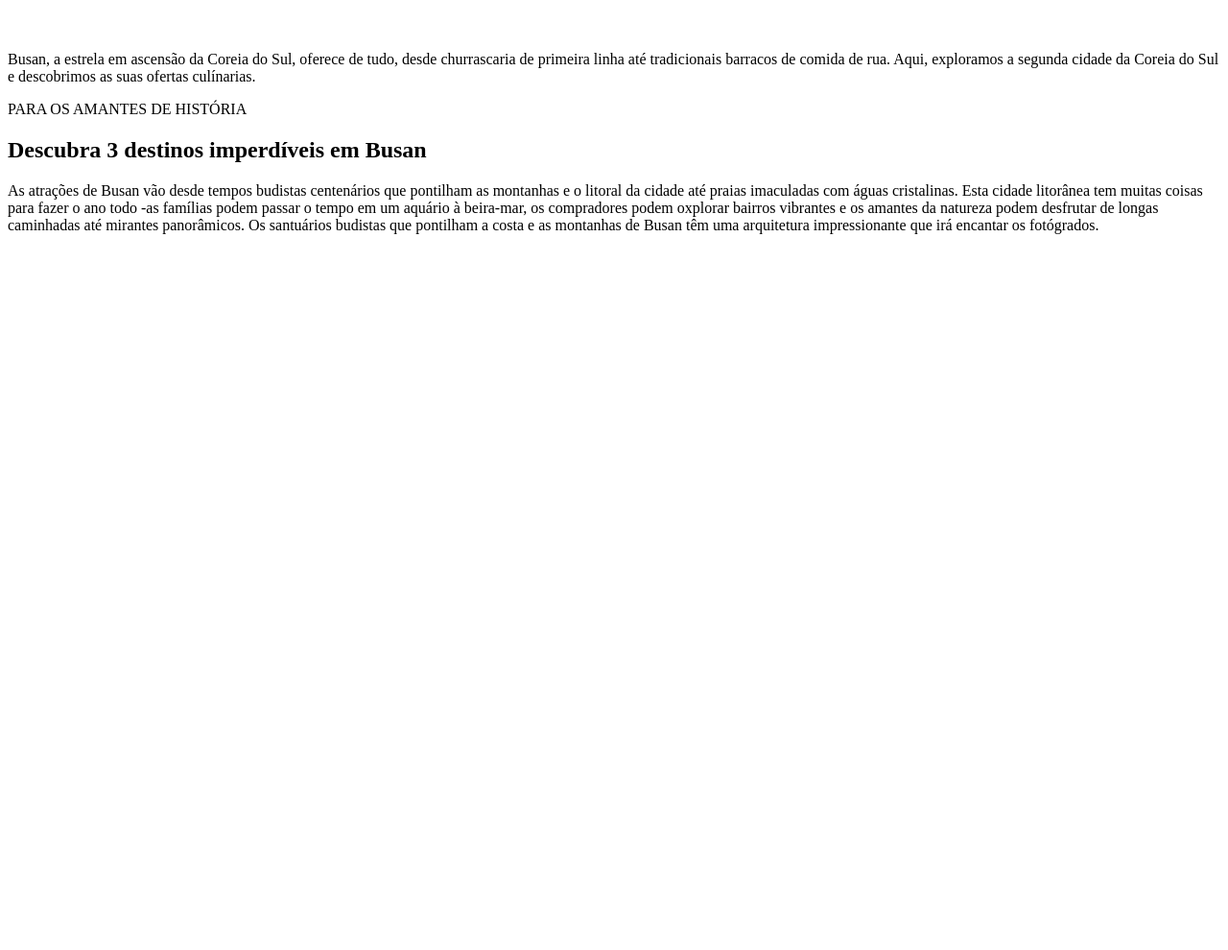
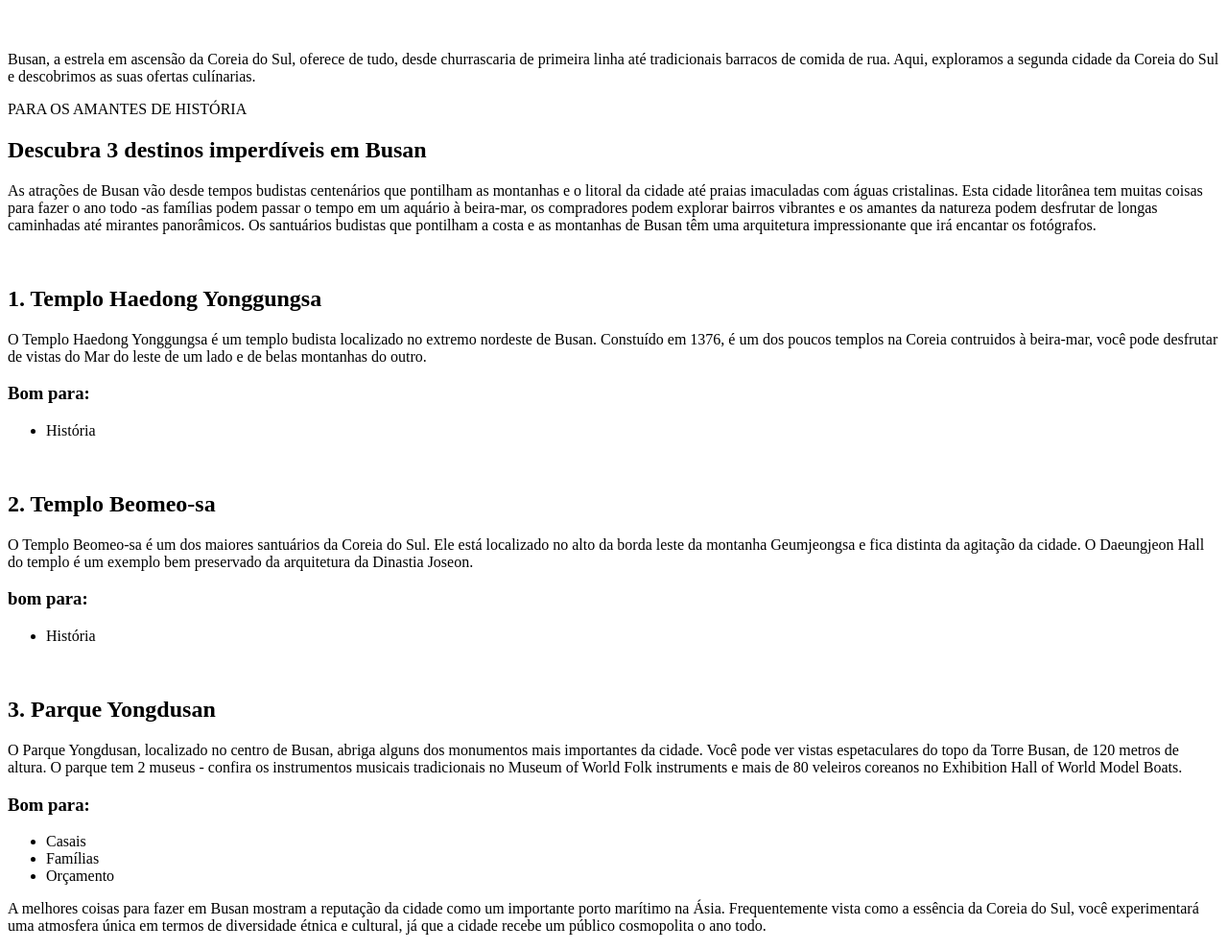
Before and after one commit to RhianGomes/Local-Tur-stico, a plain HTML site: page index.html in a window 1280 px wide. Shown: the part 95-1085 px from the top of the page at 96% size. Before the commit the page ends 800 px from the top, so only its background shows below. Drawn offline with Linux system fonts and the light colour scheme.

Commit message:
Adicionado novas seções ao HTML e aprimorado a estrutura e estilo

```diff
--- a/index.html
+++ b/index.html
@@ -9,16 +9,49 @@
     <main>
         <p>SUA PRÓXIMA VIAGEM:</p>
         <h1>Conheça Busan</h1>
-        <section id="primeiro">
+        <section class="destino">
             <img src="#" alt="">
             <p>Busan, a estrela em ascensão da Coreia do Sul, oferece de tudo, desde churrascaria de primeira linha até tradicionais barracos de comida de rua. Aqui, exploramos a segunda cidade da Coreia do Sul e descobrimos as suas ofertas culínarias.</p>
         </section>
-        <section id="segundo">
+        <section class="destino">
           <p>PARA OS AMANTES DE HISTÓRIA</p>
           <h2>Descubra 3 destinos imperdíveis em Busan</h2>
-          <p>As atrações de Busan vão desde tempos budistas centenários que pontilham as montanhas e o litoral da cidade até praias imaculadas com águas cristalinas. Esta cidade litorânea tem muitas coisas para fazer o ano todo -as famílias podem passar o tempo em um aquário à beira-mar, os compradores podem oxplorar bairros vibrantes e os amantes da natureza podem desfrutar de longas caminhadas até mirantes panorâmicos. Os santuários budistas que pontilham a costa e as montanhas de Busan têm uma arquitetura impressionante que irá encantar os fotógrados.</p>
+          <p>As atrações de Busan vão desde tempos budistas centenários que pontilham as montanhas e o litoral da cidade até praias imaculadas com águas cristalinas. Esta cidade litorânea tem muitas coisas para fazer o ano todo -as famílias podem passar o tempo em um aquário à beira-mar, os compradores podem explorar bairros vibrantes e os amantes da natureza podem desfrutar de longas caminhadas até mirantes panorâmicos. Os santuários budistas que pontilham a costa e as montanhas de Busan têm uma arquitetura impressionante que irá encantar os fotógrafos.</p>
           <img src="#" alt="">
         </section>
+        <section class="destino">
+            <h2>1. Templo Haedong Yonggungsa</h2>
+            <p>O Templo Haedong Yonggungsa é um templo budista localizado no extremo nordeste de Busan. Constuído em 1376, é um dos poucos templos na Coreia contruidos à beira-mar, você pode desfrutar de vistas do Mar do leste de um lado e de belas montanhas do outro.</p>
+            <h3>Bom para:</h3>
+            <ul>
+                <li>História</li>
+            </ul>
+            <img src="#" alt="">
+        </section>
+        <section class="destino">
+            <h2>2. Templo Beomeo-sa</h2>
+            <p>O Templo Beomeo-sa é um dos maiores santuários da Coreia do Sul. Ele está localizado no alto da borda leste da montanha Geumjeongsa e fica distinta da agitação da cidade. O Daeungjeon Hall do templo é um exemplo bem preservado da arquitetura da Dinastia Joseon.
+            </p>
+            <h3>bom para:</h3>
+            <ul>
+                <li>História</li>
+            </ul>
+            <img src="#" alt="">
+        </section>
+        <section class="destino">
+            <h2>3. Parque Yongdusan</h2>
+            <p>O Parque Yongdusan, localizado no centro de Busan, abriga alguns dos monumentos mais importantes da cidade. Você pode ver vistas espetaculares do topo da Torre Busan, de 120 metros de altura. O parque tem 2 museus - confira os instrumentos musicais tradicionais no Museum of World Folk instruments e mais de 80 veleiros coreanos no Exhibition Hall of World Model Boats.</p>
+            <h3>Bom para:</h3>
+            <ul>
+                <li>Casais</li>
+                <li>Famílias</li>
+                <li>Orçamento</li>
+            </ul>
+        </section>
+        <footer>
+            <p>A melhores coisas para fazer em Busan mostram a reputação da cidade como um importante porto marítimo na Ásia. Frequentemente vista como a essência da Coreia do Sul, você experimentará uma atmosfera única em termos de diversidade étnica e cultural, já que a cidade recebe um público cosmopolita o ano todo.</p>
+
+        </footer>
 
     </main>
 
```
